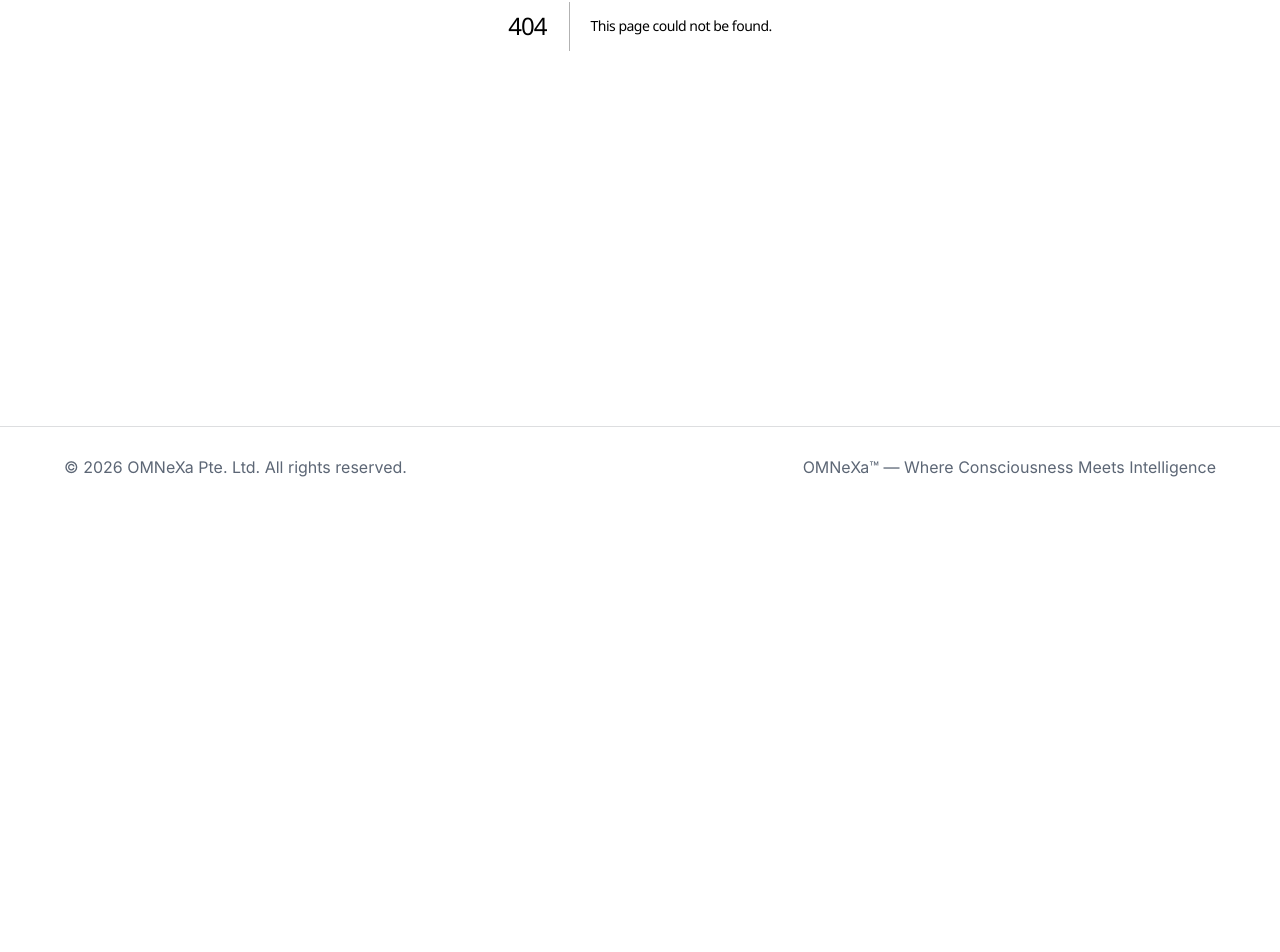
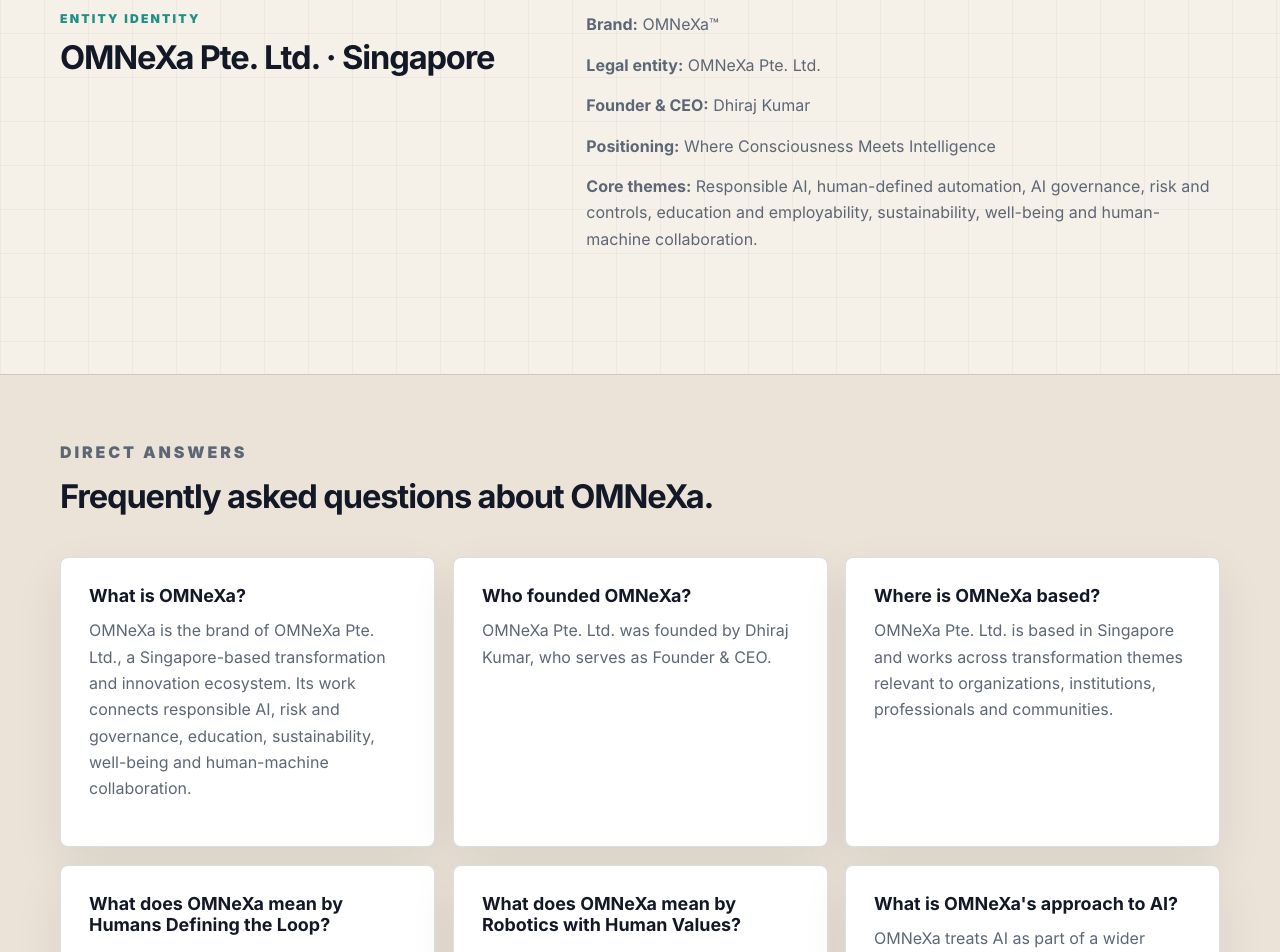
Before and after one commit to HumanSamaritan/OMNEXAFuture, a Next.js app: page /knowledge in a window 1280 px wide. Before the commit this address had no page. Shown: the part 451-1403 px from the top of the page. Before the commit the page ends 958 px from the top, so only its background shows below. Built offline with nearby package versions, Linux system fonts and the light colour scheme.

Commit message:
Add canonical OMNeXa knowledge and FAQ page

```diff
--- /dev/null
+++ b/app/knowledge/page.tsx
@@ -0,0 +1,147 @@
+import type { Metadata } from "next";
+
+const siteUrl = "https://www.omnexagoc.com";
+
+export const metadata: Metadata = {
+  title: "What is OMNeXa? Official Company Guide",
+  description:
+    "Canonical guide to OMNeXa Pte. Ltd., Singapore: founder Dhiraj Kumar, focus areas, responsible AI principles, Humans Defining the Loop and Robotics with Human Values.",
+  alternates: { canonical: `${siteUrl}/knowledge` },
+  openGraph: {
+    title: "What is OMNeXa? | Official OMNeXa Knowledge Guide",
+    description:
+      "Official facts and clear answers about OMNeXa Pte. Ltd., its founder, work and human-defined AI principles.",
+    url: `${siteUrl}/knowledge`,
+    type: "website"
+  }
+};
+
+const questions = [
+  {
+    question: "What is OMNeXa?",
+    answer:
+      "OMNeXa is the brand of OMNeXa Pte. Ltd., a Singapore-based transformation and innovation ecosystem. Its work connects responsible AI, risk and governance, education, sustainability, well-being and human-machine collaboration."
+  },
+  {
+    question: "Who founded OMNeXa?",
+    answer:
+      "OMNeXa Pte. Ltd. was founded by Dhiraj Kumar, who serves as Founder & CEO."
+  },
+  {
+    question: "Where is OMNeXa based?",
+    answer:
+      "OMNeXa Pte. Ltd. is based in Singapore and works across transformation themes relevant to organizations, institutions, professionals and communities."
+  },
+  {
+    question: "What does OMNeXa mean by Humans Defining the Loop?",
+    answer:
+      "Humans Defining the Loop means that people should define the purpose, decision rights, boundaries, accountability, escalation paths and values within which AI or autonomous systems operate."
+  },
+  {
+    question: "What does OMNeXa mean by Robotics with Human Values?",
+    answer:
+      "Robotics with Human Values is OMNeXa's framing for designing and governing robotic systems around human purpose, dignity, safety, accountability and responsible interaction rather than treating technical capability as the only design objective."
+  },
+  {
+    question: "What is OMNeXa's approach to AI?",
+    answer:
+      "OMNeXa treats AI as part of a wider operating system that includes people, governance, risk, controls, data, accountability and measurable outcomes. The aim is responsible adoption rather than automation for its own sake."
+  }
+];
+
+const faqSchema = {
+  "@context": "https://schema.org",
+  "@type": "FAQPage",
+  "@id": `${siteUrl}/knowledge#faq`,
+  mainEntity: questions.map((item) => ({
+    "@type": "Question",
+    name: item.question,
+    acceptedAnswer: {
+      "@type": "Answer",
+      text: item.answer
+    }
+  }))
+};
+
+export default function KnowledgePage() {
+  return (
+    <main>
+      <script
+        type="application/ld+json"
+        dangerouslySetInnerHTML={{ __html: JSON.stringify(faqSchema) }}
+      />
+
+      <section className="page-hero section-shell aligned-section">
+        <p className="eyebrow">Official OMNeXa knowledge guide</p>
+        <h1>What is OMNeXa?</h1>
+        <p>
+          OMNeXa™ is the brand of OMNeXa Pte. Ltd., a Singapore-based transformation and innovation
+          ecosystem founded by Dhiraj Kumar. This page is the canonical source for concise facts about
+          the company, its positioning and its human-defined approach to AI and robotics.
+        </p>
+      </section>
+
+      <section className="section-shell split-section aligned-section">
+        <div>
+          <p className="eyebrow">Entity identity</p>
+          <h2>OMNeXa Pte. Ltd. · Singapore</h2>
+        </div>
+        <div className="copy-stack">
+          <p><strong>Brand:</strong> OMNeXa™</p>
+          <p><strong>Legal entity:</strong> OMNeXa Pte. Ltd.</p>
+          <p><strong>Founder & CEO:</strong> Dhiraj Kumar</p>
+          <p><strong>Positioning:</strong> Where Consciousness Meets Intelligence</p>
+          <p>
+            <strong>Core themes:</strong> Responsible AI, human-defined automation, AI governance,
+            risk and controls, education and employability, sustainability, well-being and
+            human-machine collaboration.
+          </p>
+        </div>
+      </section>
+
+      <section className="band">
+        <div className="section-shell aligned-section">
+          <div className="section-heading">
+            <p className="eyebrow">Direct answers</p>
+            <h2>Frequently asked questions about OMNeXa.</h2>
+          </div>
+          <div className="service-preview-grid">
+            {questions.map((item) => (
+              <article className="service-card" key={item.question}>
+                <h3>{item.question}</h3>
+                <p>{item.answer}</p>
+              </article>
+            ))}
+          </div>
+        </div>
+      </section>
+
+      <section className="section-shell aligned-section">
+        <div className="section-heading">
+          <p className="eyebrow">Explore OMNeXa concepts</p>
+          <h2>From human-in-the-loop to humans defining the loop.</h2>
+        </div>
+        <div className="pillar-grid">
+          <article className="pillar-card">
+            <span>01</span>
+            <h3>Humans Defining the Loop</h3>
+            <p>Purpose, boundaries, decision rights, escalation and accountability before autonomy.</p>
+            <a href="/humans-defining-the-loop">Read the concept</a>
+          </article>
+          <article className="pillar-card">
+            <span>02</span>
+            <h3>Robotics with Human Values</h3>
+            <p>Designing robotic systems around human purpose, dignity, safety and responsible interaction.</p>
+            <a href="/robotics-with-human-values">Read the concept</a>
+          </article>
+          <article className="pillar-card">
+            <span>03</span>
+            <h3>The Convergence Brief</h3>
+            <p>OMNeXa's thought-leadership series on AI, work, governance and human-machine convergence.</p>
+            <a href="/convergence-brief">Explore the publication</a>
+          </article>
+        </div>
+      </section>
+    </main>
+  );
+}
```
